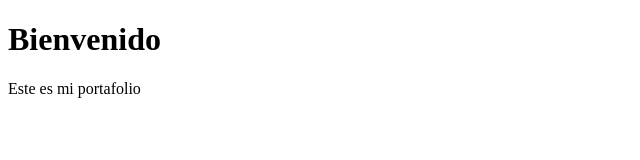
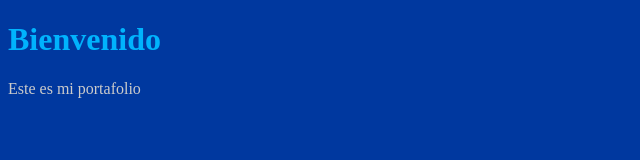
Before and after one commit to ivan-yealab/prueba1, a plain HTML site: page index.html in a window 1280 px wide. Shown: the whole page, without its empty margins (0-640 px from the left). Drawn offline with Linux system fonts and the light colour scheme.

Commit message:
agregando estilo al proyecto
Se agrego una hoja de estilo de nombre style.css para hacer el diseño grafico del proyecto.

```diff
--- a/index.html
+++ b/index.html
@@ -2,6 +2,7 @@
 <html>
 	<head>
 		<meta charset="utf-8">
+		<link rel="stylesheet" href="style.css">
 		<title>Yealab-prueba-1-git</title>
 	</head>
 	<body>
--- /dev/null
+++ b/style.css
@@ -0,0 +1,12 @@
+body
+{
+	background: #00389F;
+}
+h1
+{
+	color: #00B3FD;
+}
+p
+{
+	color: #CBCBCB;
+}
```
